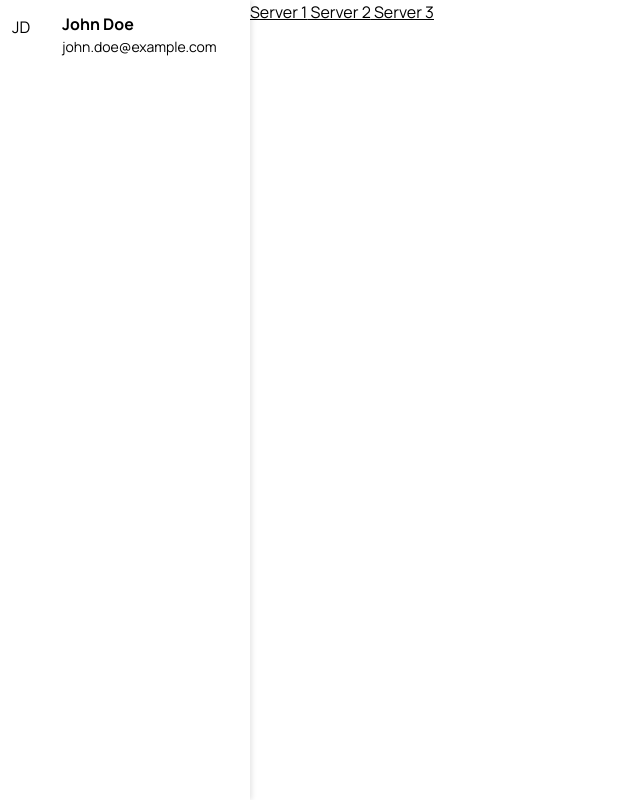
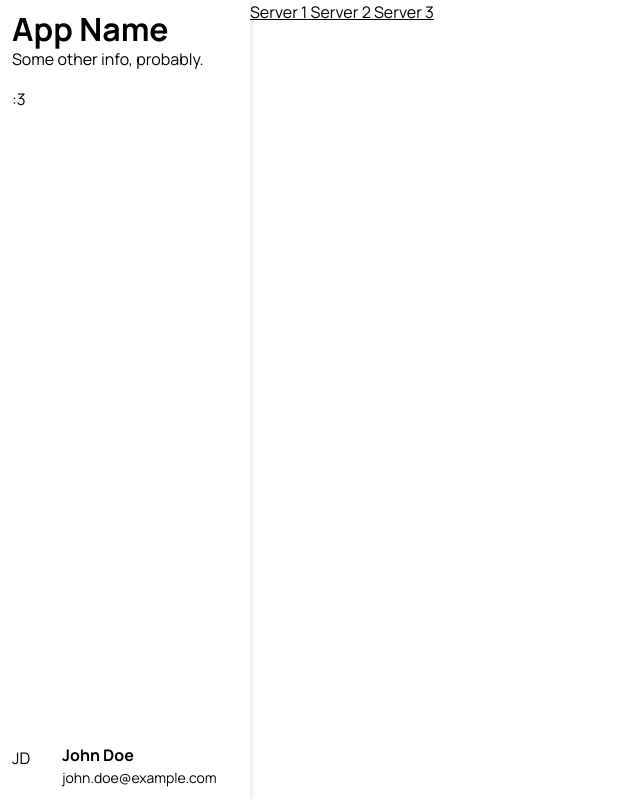
Before and after one commit to ScaffoldMC/ScaffoldMC, a Next.js app in the folder apps/web/: page /dashboard in a window 1280 px wide. Shown: the whole page, without its empty margins (0-640 px from the left). Built offline with nearby package versions, Linux system fonts and the light colour scheme.

Commit message:
Create sidebar regions

```diff
--- a/apps/web/app/dashboard/layout.tsx
+++ b/apps/web/app/dashboard/layout.tsx
@@ -10,7 +10,16 @@ export default function DashboardLayout({
 	return (
 		<div className={styles.dashboard}>
 			<Sidebar>
-				<User />
+				<Sidebar.Header>
+					<h1 className={styles.logo}>App Name</h1>
+					<p className={styles.tagline}>Some other info, probably.</p>
+				</Sidebar.Header>
+				<Sidebar.Links>
+					<p> :3 </p>
+				</Sidebar.Links>
+				<Sidebar.Bottom>
+					<User />
+				</Sidebar.Bottom>
 			</Sidebar>
 			<div className={styles.content}>{children}</div>
 		</div>
--- a/apps/web/components/organisms/sidebar/sidebar.module.css
+++ b/apps/web/components/organisms/sidebar/sidebar.module.css
@@ -1,6 +1,25 @@
 .sidebar {
+	display: flex;
+	flex-direction: column;
 	height: 100vh;
 	width: 250px;
 	padding: 12px;
 	box-shadow: 2px 0 5px rgba(0, 0, 0, 0.1);
 }
+
+.sidebarLinks {
+	display: flex;
+	flex-direction: column;
+	flex-grow: 1;
+	overflow-y: auto;
+	margin: 16px 0;
+}
+
+.sidebarHeader {
+	display: flex;
+	flex-direction: column;
+}
+
+.sidebarBottom {
+	margin-top: auto;
+}
--- a/apps/web/components/organisms/sidebar/sidebar.tsx
+++ b/apps/web/components/organisms/sidebar/sidebar.tsx
@@ -3,3 +3,21 @@ import styles from "./sidebar.module.css";
 export function Sidebar({ children }: { children: React.ReactNode }) {
 	return <div className={styles.sidebar}>{children}</div>;
 }
+
+export function Header({ children }: { children: React.ReactNode }) {
+	return <div className={styles.sidebarHeader}>{children}</div>;
+}
+
+Sidebar.Header = Header;
+
+export function Links({ children }: { children: React.ReactNode }) {
+	return <div className={styles.sidebarLinks}>{children}</div>;
+}
+
+Sidebar.Links = Links;
+
+export function Bottom({ children }: { children: React.ReactNode }) {
+	return <div className={styles.sidebarBottom}>{children}</div>;
+}
+
+Sidebar.Bottom = Bottom;
```
